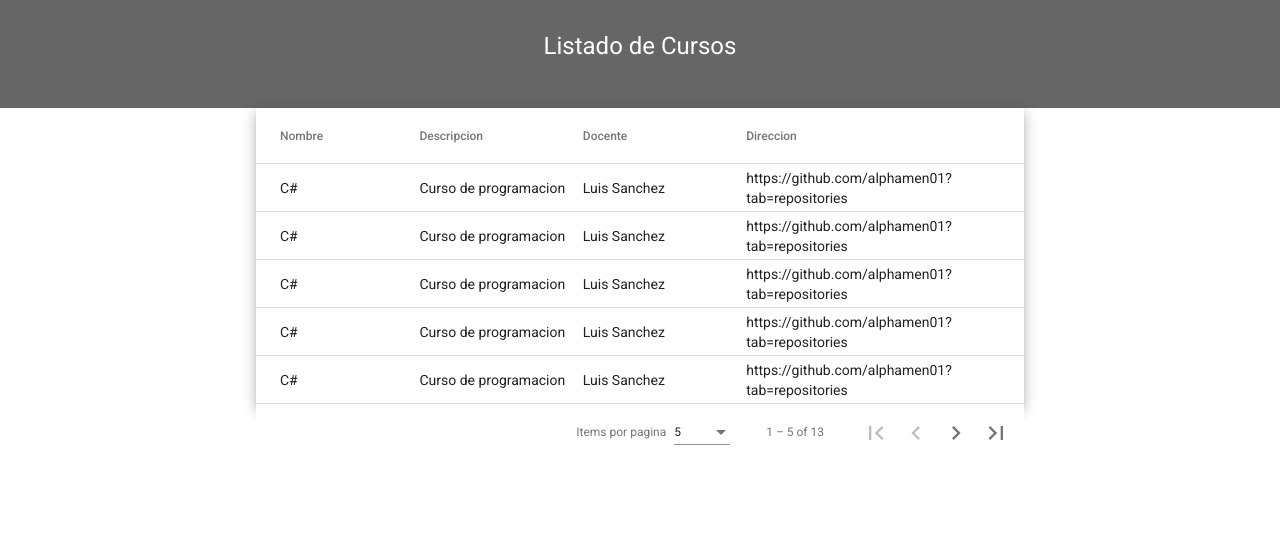
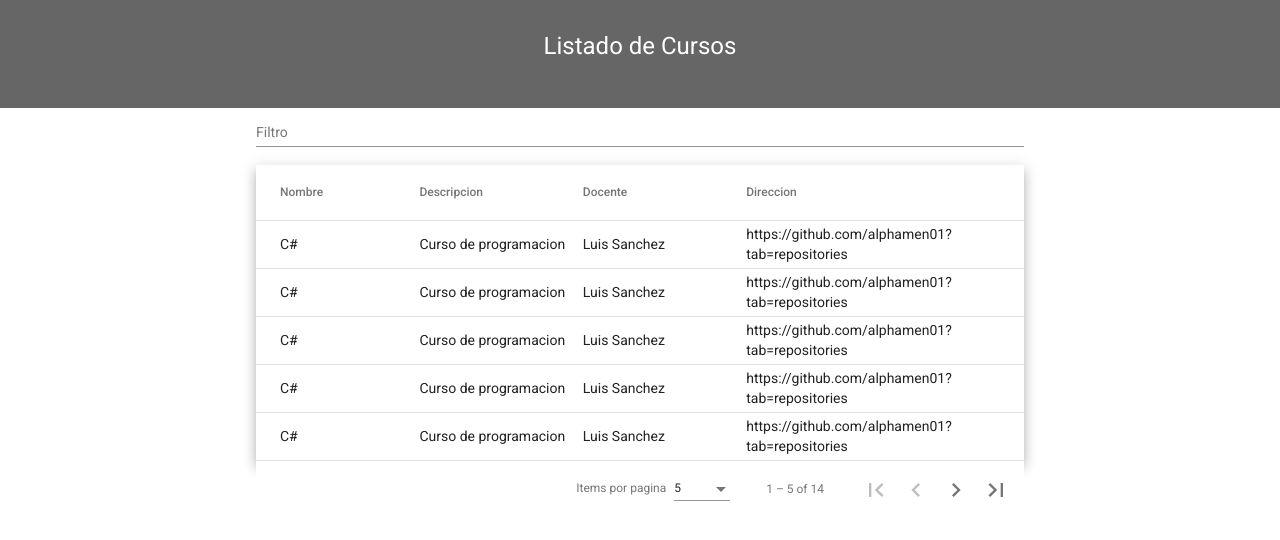
Before and after one commit to alphamen01/WebAppControlCursosFrontendAngular, an Angular app: page / in a window 1280 px wide. Shown: the top 540 px of the page. Built offline with nearby package versions, Linux system fonts and the light colour scheme.

Commit message:
se implemento el sorting y el filter en la tabla - angular material

```diff
--- a/src/app/components/listado-cursos/listado-cursos.component.css
+++ b/src/app/components/listado-cursos/listado-cursos.component.css
@@ -17,3 +17,8 @@ table {
 th,td {
   width: 15%;
 }
+
+.mat-form-field {
+  font-size: 14px;
+  width: 100%;
+}
--- a/src/app/components/listado-cursos/listado-cursos.component.html
+++ b/src/app/components/listado-cursos/listado-cursos.component.html
@@ -2,29 +2,30 @@
     <h1>Listado de Cursos</h1>
 </div>
 <div class="container">
-  <table mat-table [dataSource]="dataSource" class="mat-elevation-z8">
+  <mat-form-field>
+    <mat-label>Filtro</mat-label>
+    <input matInput (keyup)="applyFilter($event)" placeholder="Buscar" #input autocomplete="off">
+  </mat-form-field>
 
-      <!--- Note that these columns can be defined in any order.
-            The actual rendered columns are set as a property on the row definition" -->
+  <table mat-table [dataSource]="dataSource" class="mat-elevation-z8" matSort>
 
-      <!-- Symbol Column -->
       <ng-container matColumnDef="Name">
-        <th mat-header-cell *matHeaderCellDef> Nombre </th>
+        <th mat-header-cell *matHeaderCellDef mat-sort-header> Nombre </th>
         <td mat-cell *matCellDef="let element"> {{element.Name}} </td>
       </ng-container>
 
       <ng-container matColumnDef="Description">
-        <th mat-header-cell *matHeaderCellDef> Descripcion </th>
+        <th mat-header-cell *matHeaderCellDef mat-sort-header> Descripcion </th>
         <td mat-cell *matCellDef="let element"> {{element.Description}} </td>
       </ng-container>
 
       <ng-container matColumnDef="Teacher">
-        <th mat-header-cell *matHeaderCellDef> Docente </th>
+        <th mat-header-cell *matHeaderCellDef mat-sort-header> Docente </th>
         <td mat-cell *matCellDef="let element"> {{element.Teacher}} </td>
       </ng-container>
 
       <ng-container matColumnDef="Uri">
-        <th mat-header-cell *matHeaderCellDef> Direccion </th>
+        <th mat-header-cell *matHeaderCellDef mat-sort-header> Direccion </th>
         <td mat-cell *matCellDef="let element"> {{element.Uri}} </td>
       </ng-container>
 
--- a/src/app/components/listado-cursos/listado-cursos.component.ts
+++ b/src/app/components/listado-cursos/listado-cursos.component.ts
@@ -1,5 +1,6 @@
 import { AfterViewInit, Component, OnInit, ViewChild } from '@angular/core';
 import { MatPaginator } from '@angular/material/paginator';
+import { MatSort } from '@angular/material/sort';
 import { MatTableDataSource } from '@angular/material/table';
 import { Curso } from 'src/app/interfaces/curso';
 
@@ -16,7 +17,8 @@ const listCursos: Curso[] = [
   {Name:'C#',Description:'Curso de programacion', Teacher:'Luis Sanchez', Uri:'https://github.com/alphamen01?tab=repositories'},
   {Name:'C#',Description:'Curso de programacion', Teacher:'Luis Sanchez', Uri:'https://github.com/alphamen01?tab=repositories'},
   {Name:'C#',Description:'Curso de programacion', Teacher:'Luis Sanchez', Uri:'https://github.com/alphamen01?tab=repositories'},
-  {Name:'C#',Description:'Curso de programacion', Teacher:'Luis Sanchez', Uri:'https://github.com/alphamen01?tab=repositories'}
+  {Name:'C#',Description:'Curso de programacion', Teacher:'Luis Sanchez', Uri:'https://github.com/alphamen01?tab=repositories'},
+  {Name:'Java',Description:'Curso de practico', Teacher:'Alexis Gutierrez', Uri:'https://github.com/guty'}
 ];
 
 
@@ -31,6 +33,7 @@ export class ListadoCursosComponent implements OnInit, AfterViewInit {
   dataSource = new MatTableDataSource<Curso>(listCursos);
 
   @ViewChild(MatPaginator) paginator!: MatPaginator;
+  @ViewChild(MatSort) sort!: MatSort;
 
 
   constructor() { }
@@ -41,6 +44,12 @@ export class ListadoCursosComponent implements OnInit, AfterViewInit {
   ngAfterViewInit() {
     this.dataSource.paginator = this.paginator;
     this.paginator._intl.itemsPerPageLabel = 'Items por pagina'
+    this.dataSource.sort = this.sort;
+  }
+
+  applyFilter(event: Event) {
+    const filterValue = (event.target as HTMLInputElement).value;
+    this.dataSource.filter = filterValue.trim().toLowerCase();
   }
 
 }
```
Also changed, not shown: src/app/app.module.ts (+8 -1 lines).
